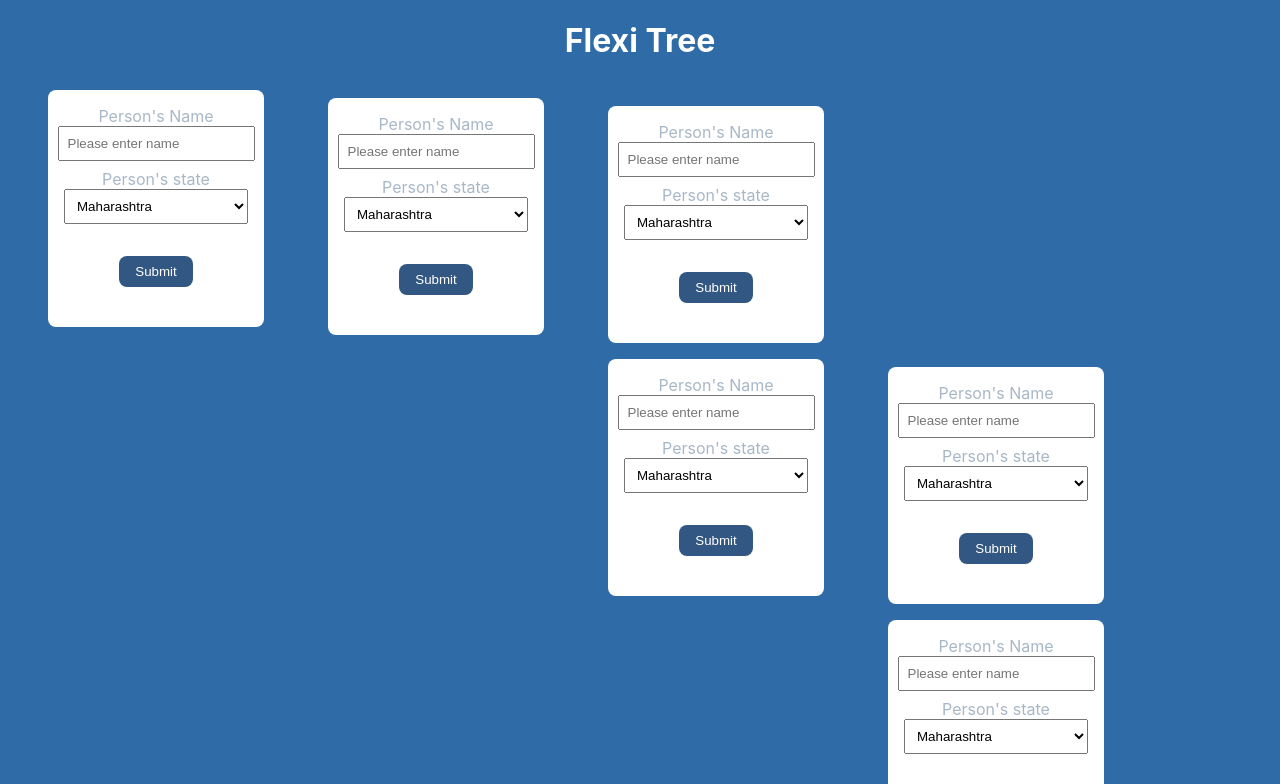
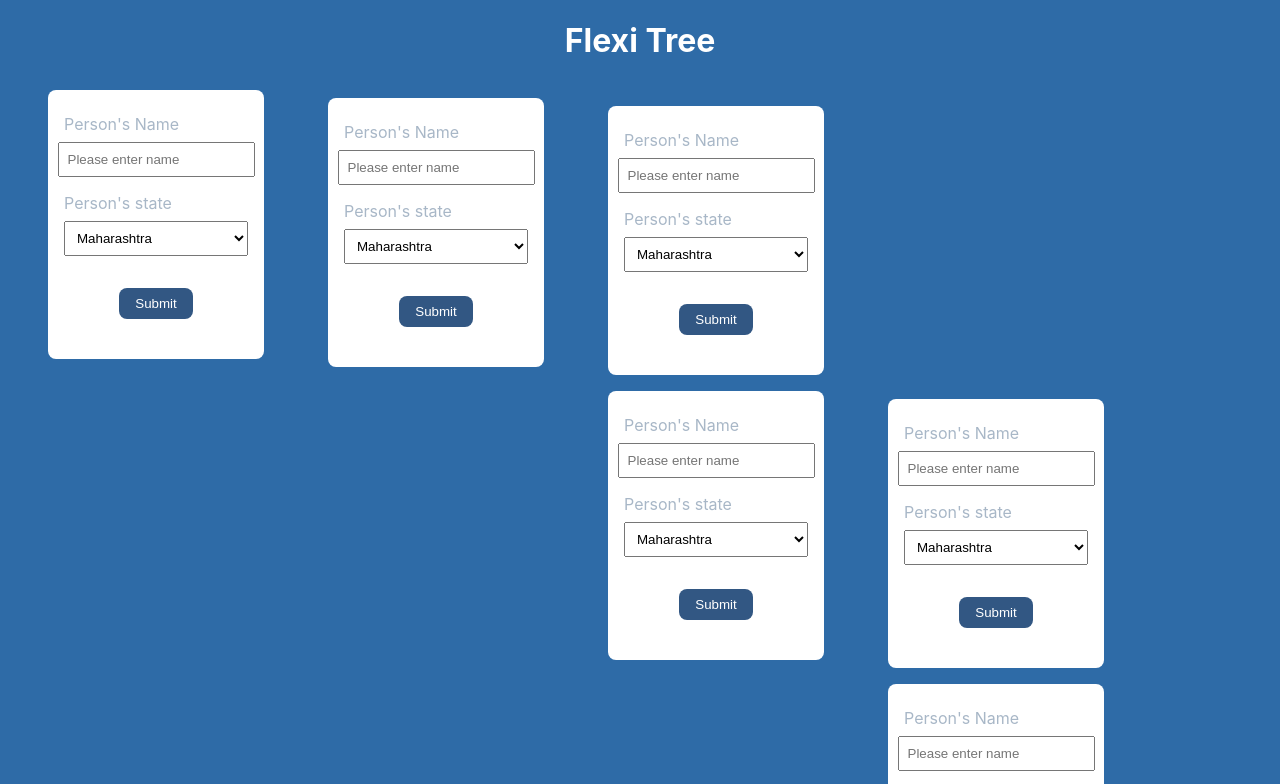
Before and after one commit to NISHANT061/Flexi-app, a React (Create React App) app: page / in a window 1280 px wide. Shown: the top 784 px of the page. Built offline with nearby package versions, Linux system fonts and the light colour scheme.

Commit message:
css fixes

```diff
--- a/src/Components/Flexi/Flexi.js
+++ b/src/Components/Flexi/Flexi.js
@@ -17,7 +17,7 @@ const Flexi = ({ config, onSubmitHandler, children }) => {
         {config.items.map((item) =>
           item.type === "TextField" ? (
             <div key={`hcc-${IdGenerator()}`}>
-              <label className="label">{item.label}</label>
+              <div className="label">{item.label}</div>
               <div>
                 <input
                   className="input"
@@ -34,7 +34,7 @@ const Flexi = ({ config, onSubmitHandler, children }) => {
             </div>
           ) : item.type === "DropDown" ? (
             <div className="dropDown-container" key={`hcc-${IdGenerator()}`}>
-              <label className="label">{item.label}</label>
+              <div className="label">{item.label}</div>
               <div>
                 <select
                   name={item.name}
--- a/src/Components/Flexi/Flexi.scss
+++ b/src/Components/Flexi/Flexi.scss
@@ -6,7 +6,9 @@ ul{
     li{
         width:200px;
         padding:0.5rem;
-
+        .label{
+            text-align: left;
+        }
         &:first-of-type{
             background:#FFF;
             margin:0.5rem;
@@ -16,7 +18,9 @@ ul{
         flex:1
     }
         .label{
-            color:#A8B7C7
+            color:#A8B7C7;
+            text-align:left;
+            padding:0.5rem;
         }
         >div{
             margin:0.5rem 0;
```
